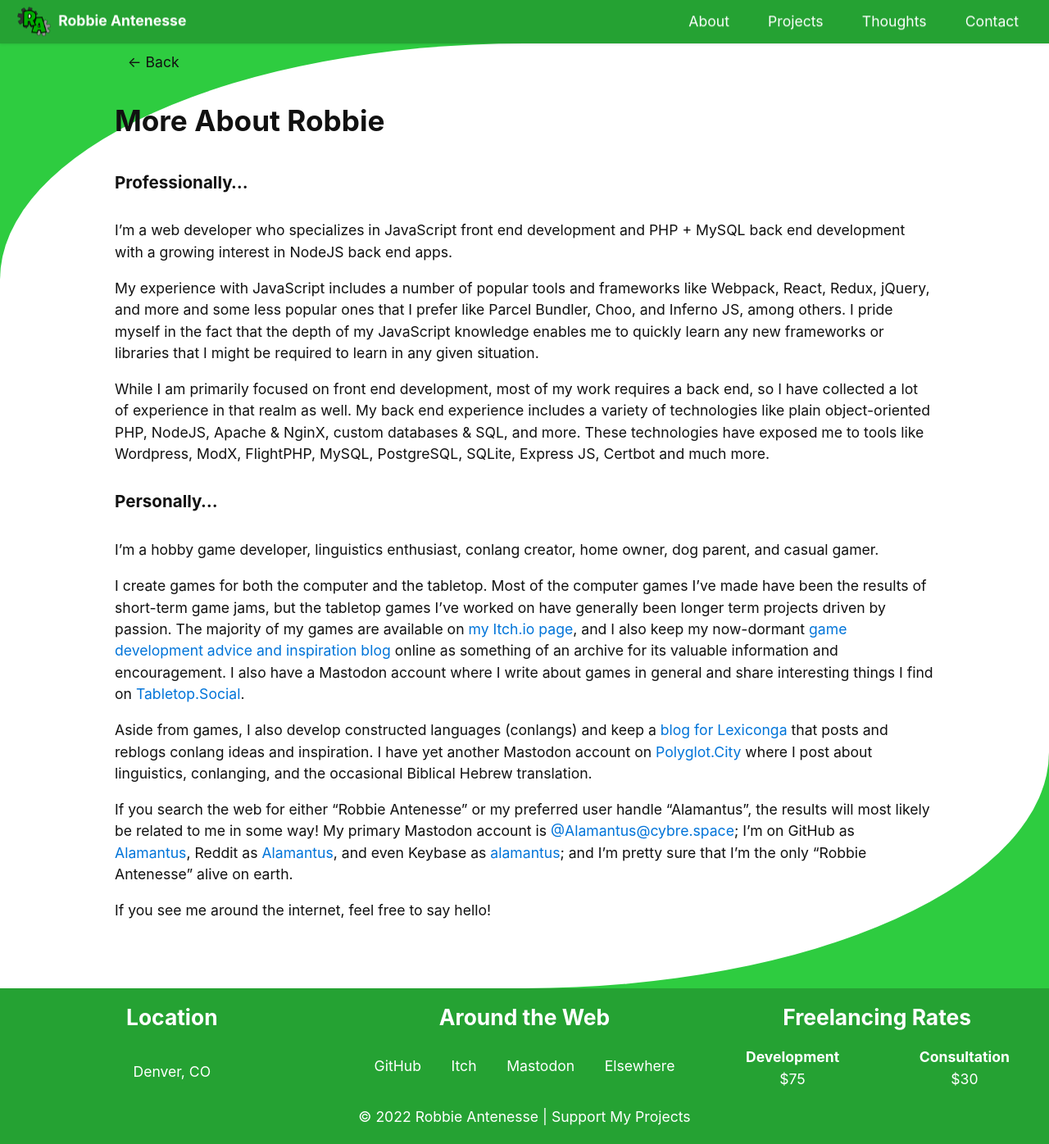
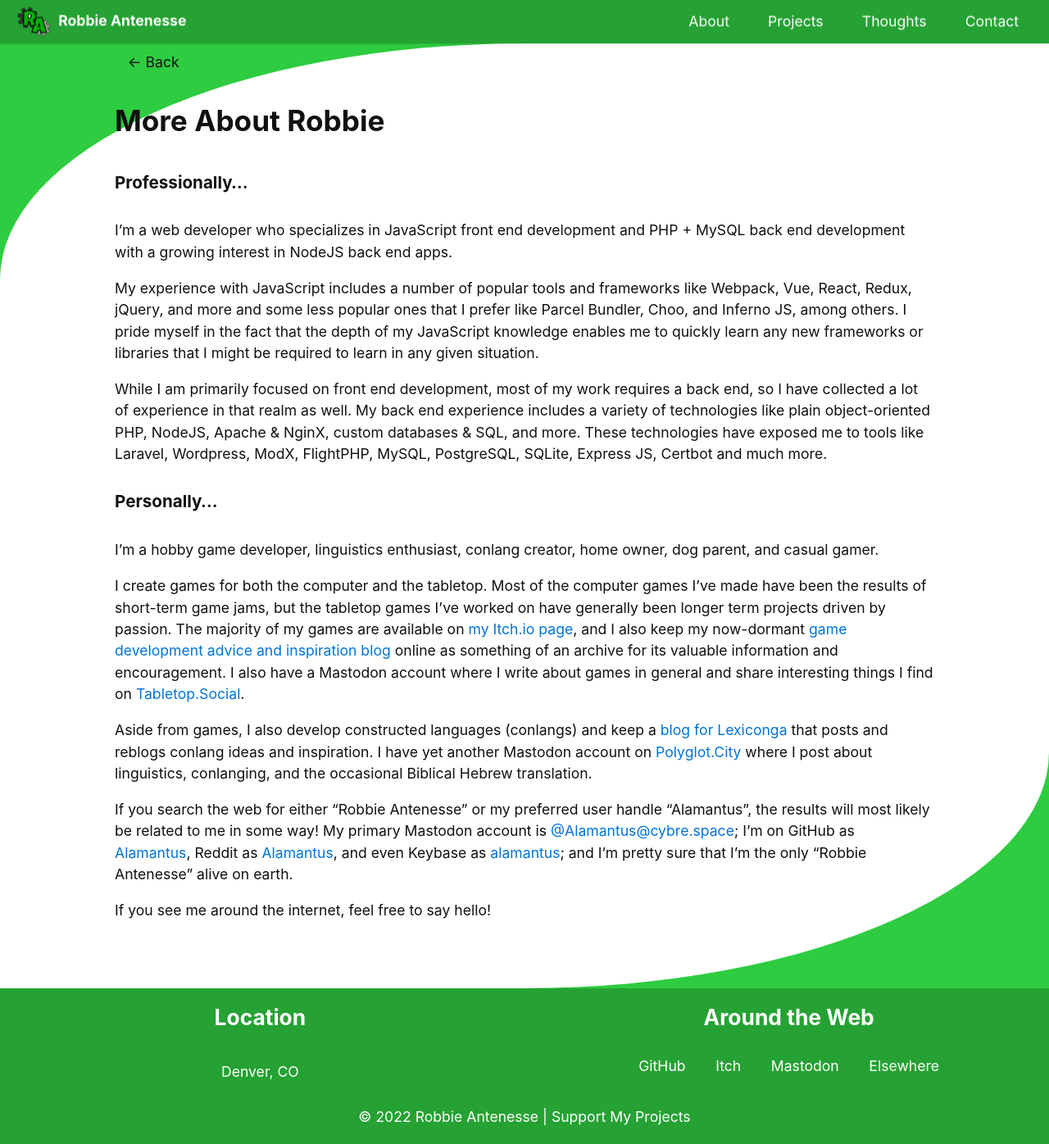
Before and after one commit to Alamantus/robbie.antenesse.net, a Jekyll site: the page built from about.md, in a window 1280 px wide. Shown: the whole page at 82% size. Built offline with Jekyll 4.4.1, drawn with Linux system fonts in a browser that asks for light colours.

Commit message:
Update about, remove rates from footer

```diff
--- a/_includes/footer.html
+++ b/_includes/footer.html
@@ -1,6 +1,6 @@
 {% assign data = site.data.footer %}
 <footer class="background-dark-green">
-  <section class="flex one three-700">
+  <section class="flex one two-700">
     <article class="text-center">
       <h2>Location</h2>
       <p>{{ data.location }}</p>
@@ -21,24 +21,6 @@
         Elsewhere
       </a>
     </article>
-
-    <article class="text-center">
-      <h2>Freelancing Rates</h2>
-      <table class="table" style="width: 100%;">
-        <thead>
-          <tr>
-            <th>Development</th>
-            <th>Consultation</th>
-          </tr>
-        </thead>
-        <tbody>
-          <tr>
-            <td>{{ data.rates.development }}</td>
-            <td>{{ data.rates.consultation }}</td>
-          </tr>
-        </tbody>
-      </table>
-    </article>
   </section>
 
   <section class="text-center" style="padding-bottom:20px;">
--- a/about.md
+++ b/about.md
@@ -9,7 +9,7 @@ summary: Learn about all the things Robbie does!
 I'm a web developer who specializes in JavaScript front end development and PHP + MySQL back end development with a
 growing interest in NodeJS back end apps.
 
-My experience with JavaScript includes a number of popular tools and frameworks like Webpack, React, Redux,
+My experience with JavaScript includes a number of popular tools and frameworks like Webpack, Vue, React, Redux,
 jQuery, and more and some less popular ones that I prefer like Parcel Bundler, Choo, and Inferno JS, among others.
 I pride myself in the fact that the depth of my JavaScript knowledge enables me to quickly learn any new frameworks
 or libraries that I might be required to learn in any given situation.
@@ -17,7 +17,7 @@ or libraries that I might be required to learn in any given situation.
 While I am primarily focused on front end development, most of my work requires a back end, so I have collected a
 lot of experience in that realm as well. My back end experience includes a variety of technologies like plain
 object-oriented PHP, NodeJS, Apache & NginX, custom databases & SQL, and more. These technologies have exposed me
-to tools like Wordpress, ModX, FlightPHP, MySQL, PostgreSQL, SQLite, Express JS, Certbot and much more.
+to tools like Laravel, Wordpress, ModX, FlightPHP, MySQL, PostgreSQL, SQLite, Express JS, Certbot and much more.
 
 ### Personally...
 
```
